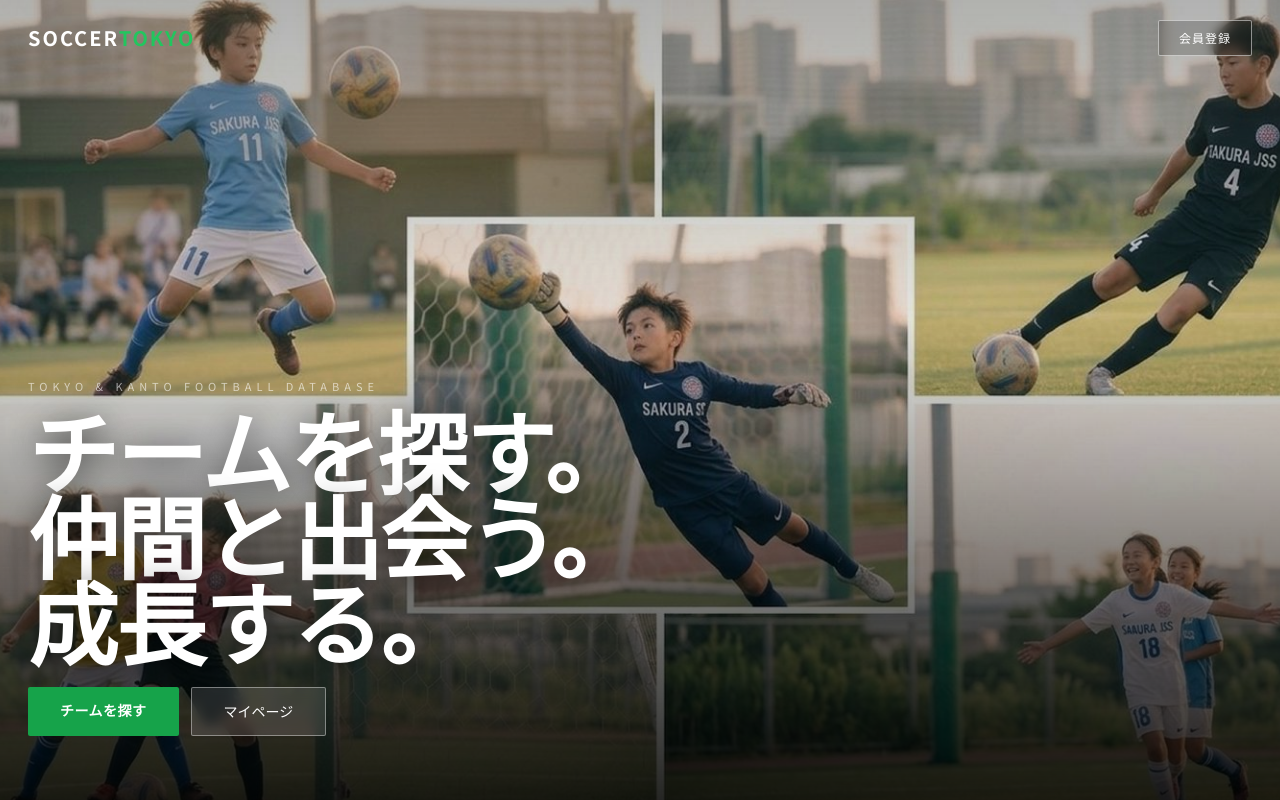
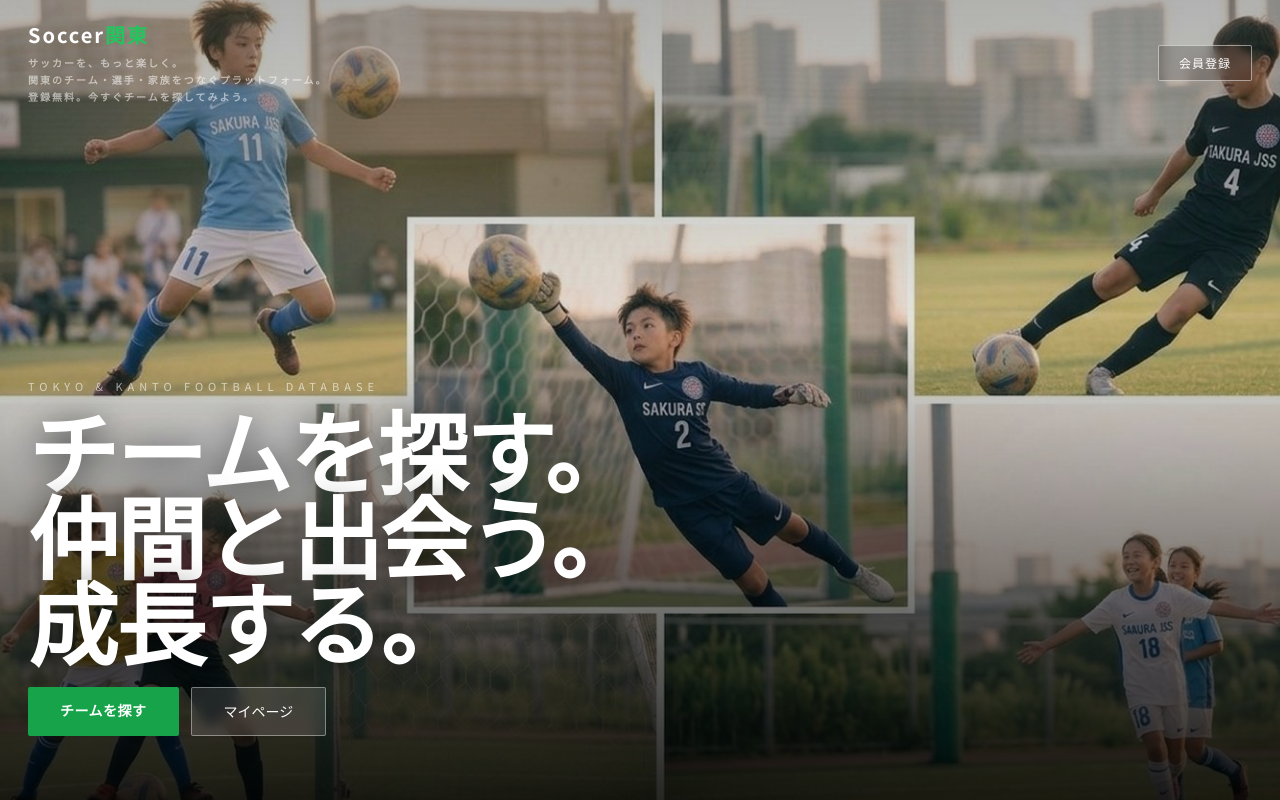
Before and after one commit to okuwabara07-gif/soccer-tokyo-jp, a Next.js app: page / in a window 1280 px wide. Shown: the top 800 px of the page. Built offline with nearby package versions, Linux system fonts and the light colour scheme; no server answers.

Commit message:
fix: logo + description

```diff
--- a/src/app/page.tsx
+++ b/src/app/page.tsx
@@ -48,7 +48,8 @@ export default function HomePage() {
         {/* TOP BAR */}
         <header style={{ position:'absolute', top:0, left:0, right:0, display:'flex', alignItems:'center', justifyContent:'space-between', padding:'20px 28px', zIndex:20 }}>
           <div style={{ fontSize:20, fontWeight:700, letterSpacing:2, color:'#fff' }}>
-            SOCCER<span style={{ color:'#22c55e' }}>TOKYO</span>
+            Soccer<span style={{ color:'#22c55e' }}>関東</span>
+            <p style={{ fontSize:10, color:"rgba(255,255,255,0.55)", marginTop:4, lineHeight:1.7 }}>サッカーを、もっと楽しく。<br/>関東のチーム・選手・家族をつなぐプラットフォーム。<br/>登録無料。今すぐチームを探してみよう。</p>
           </div>
           <Link href="/member" style={{ color:'#fff', border:'1px solid rgba(255,255,255,0.5)', padding:'8px 20px', borderRadius:2, fontSize:12, letterSpacing:1, textDecoration:'none', backdropFilter:'blur(6px)', background:'rgba(0,0,0,0.2)' }}>
             会員登録
```
